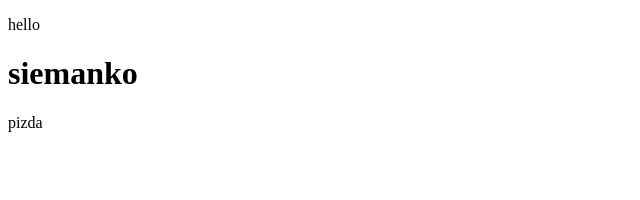
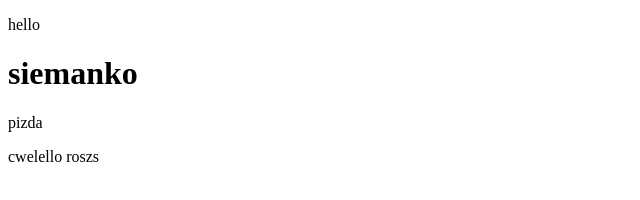
Before and after one commit to amelsuseq/nie-wiem, a plain HTML site: page index.html in a window 1280 px wide. Shown: the whole page, without its empty margins (0-640 px from the left). Drawn offline with Linux system fonts and the light colour scheme.

Commit message:
Update index.html

```diff
--- a/index.html
+++ b/index.html
@@ -9,5 +9,6 @@
     <p> hello</p>
     <h1> siemanko</h1>
     <p> pizda</p>
+    <p> cwelello roszs</p>
 </body>
 </html>
```
